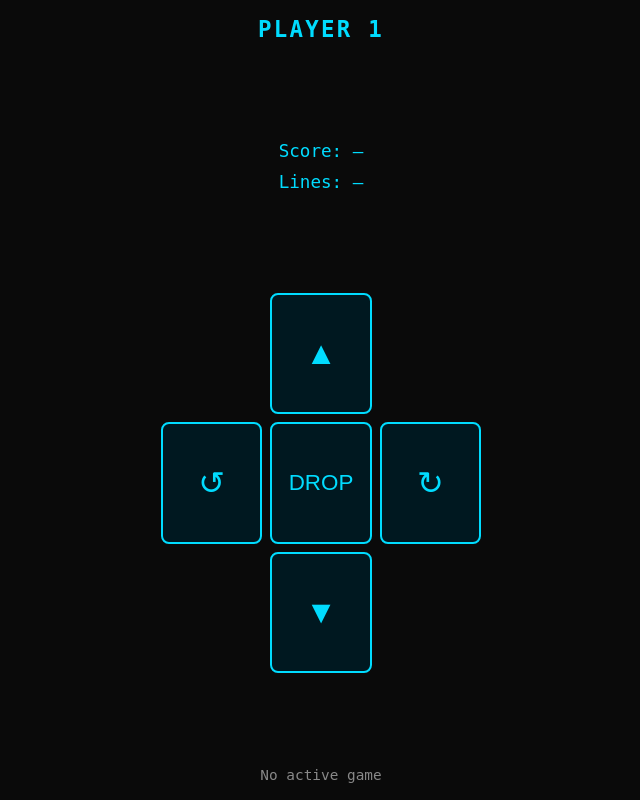
After one commit to ewainberg/led-matrix, a Flask app: page /tetris/p1 in a window 1280 px wide. The commit adds this page. Shown: the whole page, without its empty margins (319-959 px from the left). Run offline with Flask 3, Linux system fonts and the light colour scheme; parts of the project's set-up code (start-up, migrations or seed data) failed here and were passed over.

Commit message:
drop button and pages for each player

```diff
--- a/templates/index.html
+++ b/templates/index.html
@@ -107,6 +107,11 @@
     </div>
 
     <div id="tetris-scores">No active game.</div>
+
+    <div class="controls mono" style="margin-top:10px; gap:12px;">
+      <a href="/tetris/p1" target="_blank" style="color:#00dcff; text-decoration:none; border:1px solid #00dcff; padding:4px 10px; border-radius:4px;">Open P1 Controller ↗</a>
+      <a href="/tetris/p2" target="_blank" style="color:#ff8c00; text-decoration:none; border:1px solid #ff8c00; padding:4px 10px; border-radius:4px;">Open P2 Controller ↗</a>
+    </div>
   </div>
 
 <script>
--- /dev/null
+++ b/templates/tetris_p1.html
@@ -0,0 +1,149 @@
+<!DOCTYPE html>
+<html lang="en">
+<head>
+  <meta charset="UTF-8" />
+  <meta name="viewport" content="width=device-width, initial-scale=1.0, user-scalable=no" />
+  <title>Tetris – Player 1</title>
+  <style>
+    *, *::before, *::after { box-sizing: border-box; margin: 0; padding: 0; }
+    body {
+      background: #0a0a0a;
+      color: #00dcff;
+      font-family: monospace;
+      display: flex;
+      flex-direction: column;
+      align-items: center;
+      justify-content: space-between;
+      min-height: 100dvh;
+      padding: 1rem;
+      gap: 0.75rem;
+      touch-action: manipulation;
+    }
+    h1 { font-size: 1.4rem; letter-spacing: 0.1em; text-transform: uppercase; }
+    #score-area {
+      font-size: 1.1rem;
+      text-align: center;
+      line-height: 1.8;
+    }
+    #status { font-size: 0.9rem; color: #888; min-height: 1.2em; }
+    .controls {
+      display: grid;
+      grid-template-columns: repeat(3, 1fr);
+      grid-template-rows: repeat(3, 1fr);
+      gap: 0.5rem;
+      width: 100%;
+      max-width: 320px;
+      flex: 1;
+      max-height: 380px;
+    }
+    .btn {
+      background: #001820;
+      border: 2px solid #00dcff;
+      color: #00dcff;
+      font-size: 2rem;
+      border-radius: 0.5rem;
+      cursor: pointer;
+      display: flex;
+      align-items: center;
+      justify-content: center;
+      user-select: none;
+      -webkit-tap-highlight-color: transparent;
+      transition: background 0.1s;
+    }
+    .btn:active, .btn.pressed { background: #004455; }
+    .btn-up    { grid-column: 2; grid-row: 1; }
+    .btn-ccw   { grid-column: 1; grid-row: 2; }
+    .btn-drop  { grid-column: 2; grid-row: 2; font-size: 1.4rem; }
+    .btn-cw    { grid-column: 3; grid-row: 2; }
+    .btn-down  { grid-column: 2; grid-row: 3; }
+    #game-over-banner {
+      display: none;
+      font-size: 1.6rem;
+      color: #ff4444;
+      font-weight: bold;
+      letter-spacing: 0.15em;
+    }
+  </style>
+</head>
+<body>
+  <h1>Player 1</h1>
+  <div id="score-area">
+    Score: <span id="score">–</span><br>
+    Lines: <span id="lines">–</span>
+  </div>
+  <div id="game-over-banner">GAME OVER</div>
+  <div class="controls">
+    <button class="btn btn-up"   id="btn-up"   title="Move up (↑)">▲</button>
+    <button class="btn btn-ccw"  id="btn-ccw"  title="Rotate CCW (←)">↺</button>
+    <button class="btn btn-drop" id="btn-drop" title="Drop (Space)">DROP</button>
+    <button class="btn btn-cw"   id="btn-cw"   title="Rotate CW (→)">↻</button>
+    <button class="btn btn-down" id="btn-down" title="Move down (↓)">▼</button>
+  </div>
+  <div id="status"></div>
+
+  <script>
+    const PLAYER = 1;
+
+    async function sendAction(action) {
+      try {
+        await fetch("/api/tetris/action", {
+          method: "POST",
+          headers: { "Content-Type": "application/json" },
+          body: JSON.stringify({ player: PLAYER, action }),
+        });
+      } catch (e) { /* ignore */ }
+    }
+
+    // Button bindings
+    const bindings = [
+      ["btn-up",   "up"],
+      ["btn-down", "down"],
+      ["btn-ccw",  "rotate_ccw"],
+      ["btn-cw",   "rotate_cw"],
+      ["btn-drop", "drop"],
+    ];
+    for (const [id, act] of bindings) {
+      const el = document.getElementById(id);
+      el.addEventListener("pointerdown", (e) => { e.preventDefault(); sendAction(act); el.classList.add("pressed"); });
+      el.addEventListener("pointerup",   () => el.classList.remove("pressed"));
+      el.addEventListener("pointerleave",() => el.classList.remove("pressed"));
+    }
+
+    // Keyboard bindings
+    const keyMap = {
+      ArrowUp:    "up",
+      ArrowDown:  "down",
+      ArrowLeft:  "rotate_ccw",
+      ArrowRight: "rotate_cw",
+      " ":        "drop",
+    };
+    document.addEventListener("keydown", (e) => {
+      if (e.key in keyMap) {
+        e.preventDefault();
+        sendAction(keyMap[e.key]);
+      }
+    });
+
+    // Live score polling
+    async function pollState() {
+      try {
+        const r = await fetch("/api/tetris/state");
+        const d = await r.json();
+        if (d.active && d.p1) {
+          document.getElementById("score").textContent = d.p1.score;
+          document.getElementById("lines").textContent = d.p1.lines;
+          const banner = document.getElementById("game-over-banner");
+          banner.style.display = d.p1.game_over ? "block" : "none";
+          document.getElementById("status").textContent = "";
+        } else {
+          document.getElementById("status").textContent = "No active game";
+        }
+      } catch(e) {
+        document.getElementById("status").textContent = "Connection error";
+      }
+    }
+    pollState();
+    setInterval(pollState, 1000);
+  </script>
+</body>
+</html>
--- a/web.py
+++ b/web.py
@@ -138,7 +138,7 @@ def create_app(store: StateStore, ctl: Control, preview_png_provider=None) -> Fl
         action = data.get("action", "")
         if player not in (1, 2):
             return jsonify({"ok": False, "error": "player must be 1 or 2"}), 400
-        valid_actions = ("up", "down", "rotate_cw", "rotate_ccw")
+        valid_actions = ("up", "down", "rotate_cw", "rotate_ccw", "drop")
         if action not in valid_actions:
             return jsonify({"ok": False, "error": f"action must be one of {valid_actions}"}), 400
         game = getattr(store.get(), "tetris_game", None)
@@ -168,4 +168,12 @@ def create_app(store: StateStore, ctl: Control, preview_png_provider=None) -> Fl
             "tick_interval": snap["tick_interval"],
         })
 
+    @app.get("/tetris/p1")
+    def tetris_p1():
+        return render_template("tetris_p1.html")
+
+    @app.get("/tetris/p2")
+    def tetris_p2():
+        return render_template("tetris_p2.html")
+
     return app
```
Also changed, not shown: matrix/tetris.py (+20 -1 lines), templates/tetris_p2.html (added, +149 -0 lines).
